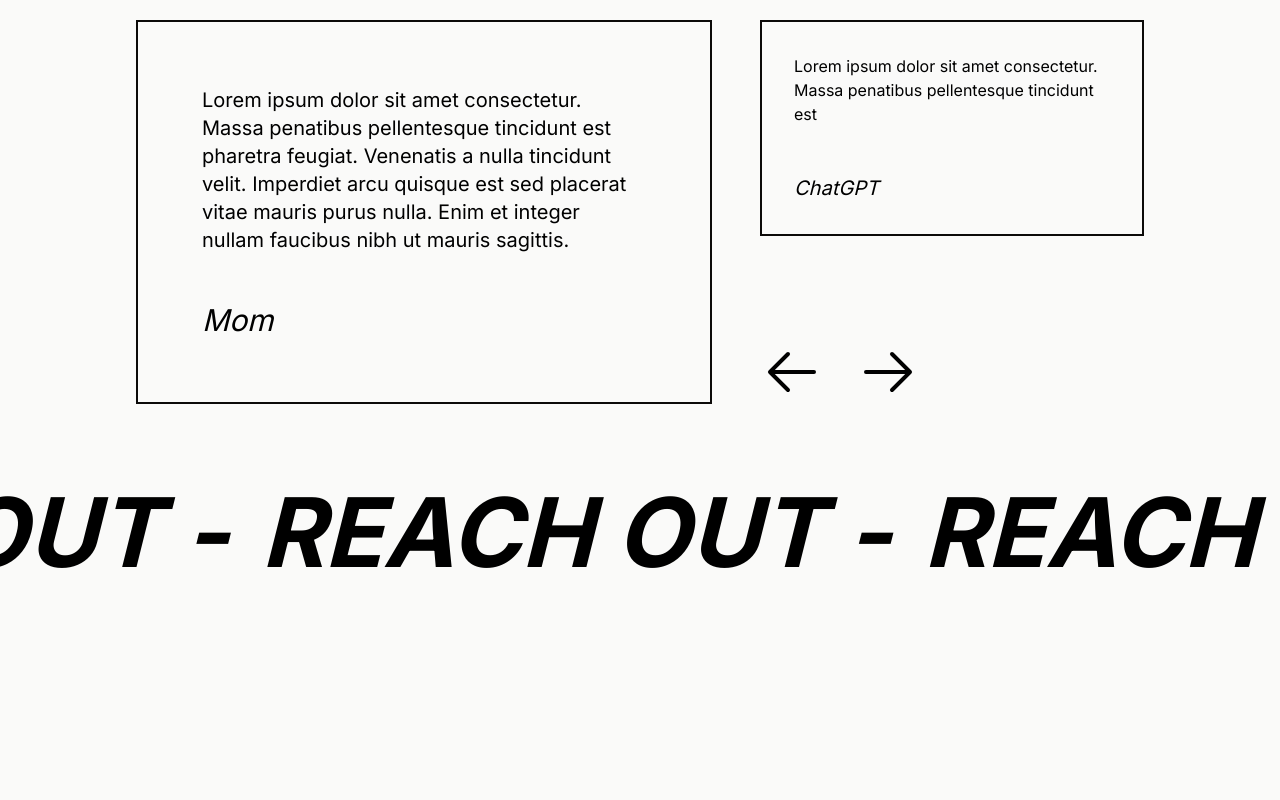
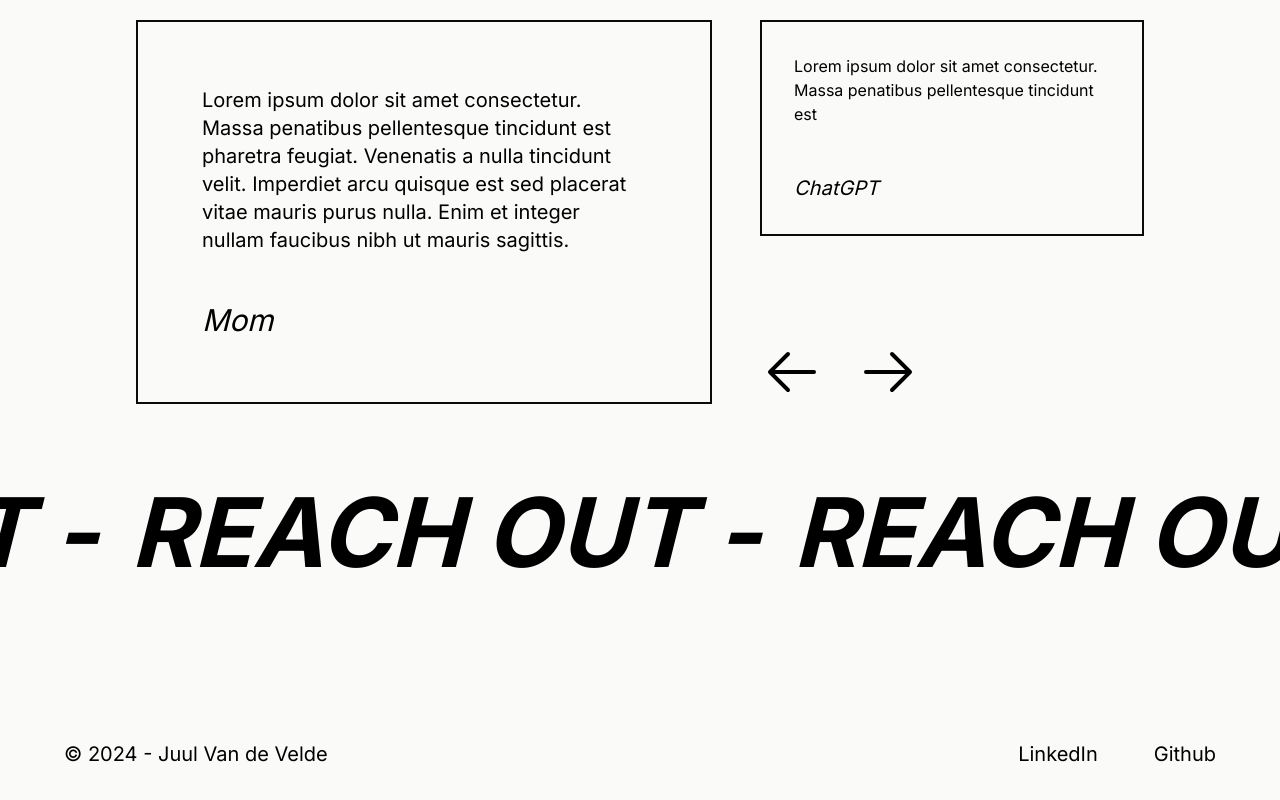
Before and after one commit to juul-vandevelde-howest/portfolio, a Next.js app: page / in a window 1280 px wide. Shown: the part 3637-4437 px from the top of the page. Before the commit the page ends 4377 px from the top, so only its background shows below. Built offline with nearby package versions, Linux system fonts and the light colour scheme.

Commit message:
feat: added footer

```diff
--- a/src/app/page.tsx
+++ b/src/app/page.tsx
@@ -1,5 +1,6 @@
 import About from '@/components/About'
 import Contact from '@/components/Contact'
+import Footer from '@/components/Footer'
 import Header from '@/components/Header'
 import Reviews from '@/components/Reviews'
 import Skills from '@/components/Skills'
@@ -14,6 +15,7 @@ export default function Home() {
       <Works />
       <Reviews />
       <Contact />
+      <Footer />
     </main>
   )
 }
--- a/src/components/Contact.tsx
+++ b/src/components/Contact.tsx
@@ -8,8 +8,6 @@ function Contact() {
   const thirdText = useRef(null)
   const fourthText = useRef(null)
   const slider = useRef(null)
-
-  //   const [hover, setHover] = useState(false)
 
   let xPercent = 0
 
@@ -41,7 +39,7 @@ function Contact() {
     gsap.set(thirdText.current, { xPercent: xPercent })
     gsap.set(fourthText.current, { xPercent: xPercent })
     requestAnimationFrame(animate)
-    xPercent += 0.1
+    xPercent += 0.05
   }
 
   return (
@@ -49,12 +47,10 @@ function Contact() {
       ref={slider}
       className="-mx-16 mb-40 flex cursor-pointer overflow-hidden whitespace-nowrap text-8xl font-bold italic"
       onMouseEnter={() => {
-        // setHover(true)
-        // gsap.to(slider.current, { duration: 1, xPercent: -100 })
+        gsap.to(slider.current, { duration: 1, xPercent: -100 })
       }}
       onMouseLeave={() => {
-        // setHover(false)
-        // gsap.to(slider.current, { duration: 1, xPercent: 0 })
+        gsap.to(slider.current, { duration: 1, xPercent: 0 })
       }}
     >
       <p ref={firstText} className="inline-block pr-8">
--- /dev/null
+++ b/src/components/Footer.tsx
@@ -0,0 +1,31 @@
+import Link from 'next/link'
+
+function Footer() {
+  const currentYear = new Date().getFullYear()
+
+  return (
+    <footer className="flex flex-row justify-between pb-10">
+      <p className="text-xl">© {currentYear} - Juul Van de Velde</p>
+      <div className="flex flex-row gap-14">
+        <Link
+          href="https://www.linkedin.com/in/juul-vandevelde/"
+          rel="noopener noreferrer"
+          target="_blank"
+          className="text-xl"
+        >
+          LinkedIn
+        </Link>
+        <Link
+          href="https://github.com/juul-vandevelde-howest"
+          rel="noopener noreferrer"
+          target="_blank"
+          className="text-xl"
+        >
+          Github
+        </Link>
+      </div>
+    </footer>
+  )
+}
+
+export default Footer
```
